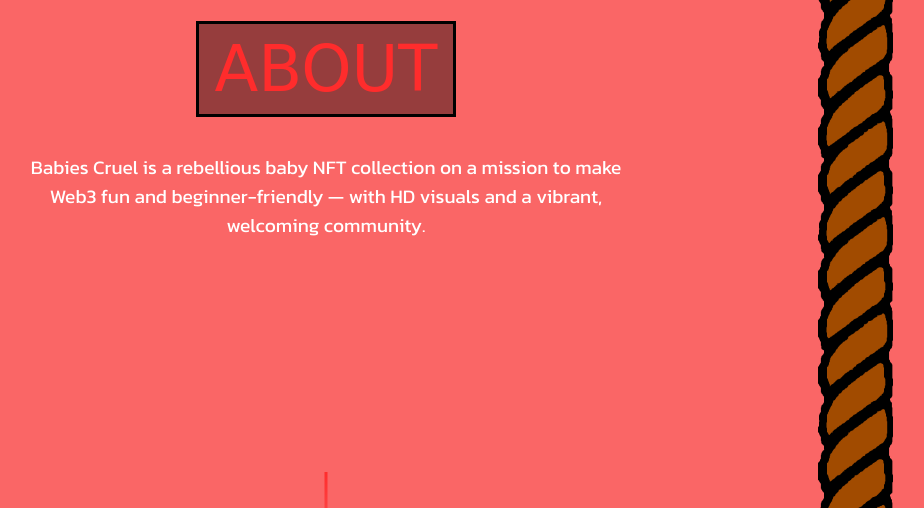
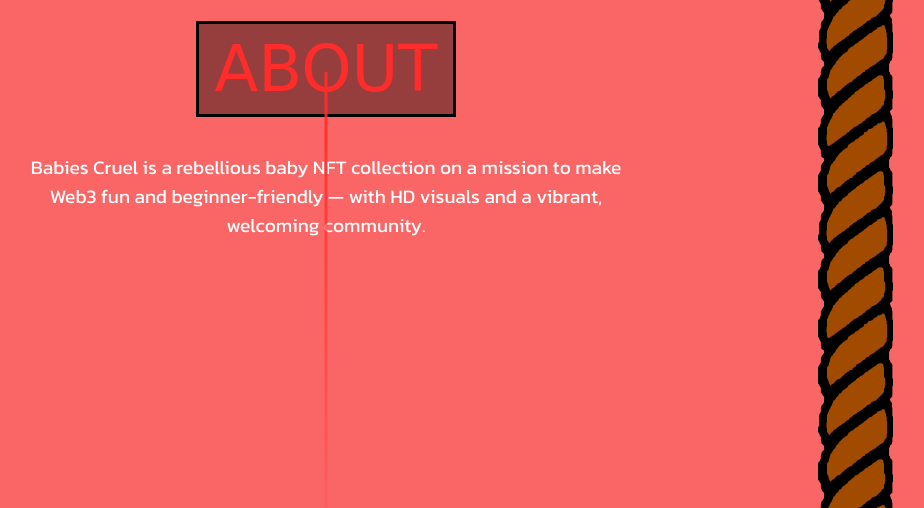
Before and after one commit to babiescruel/babiescruel, a plain HTML site: page index.html in a window 1280 px wide. Shown: the part 292-800 px from the top of the page, without its empty margins (314-1238 px from the left). Drawn offline with Linux system fonts and the light colour scheme; a web font is replaced by a local one.

Commit message:
Update index.html

```diff
--- a/index.html
+++ b/index.html
@@ -105,7 +105,7 @@
   bottom: 0;
   left: 50%;
   transform: translateX(-50%);
-  height: 100px;
+  height: 500px;
   width: 3px;
   background: linear-gradient(to bottom, #ff2c2c, transparent);
   z-index: 1;
```
